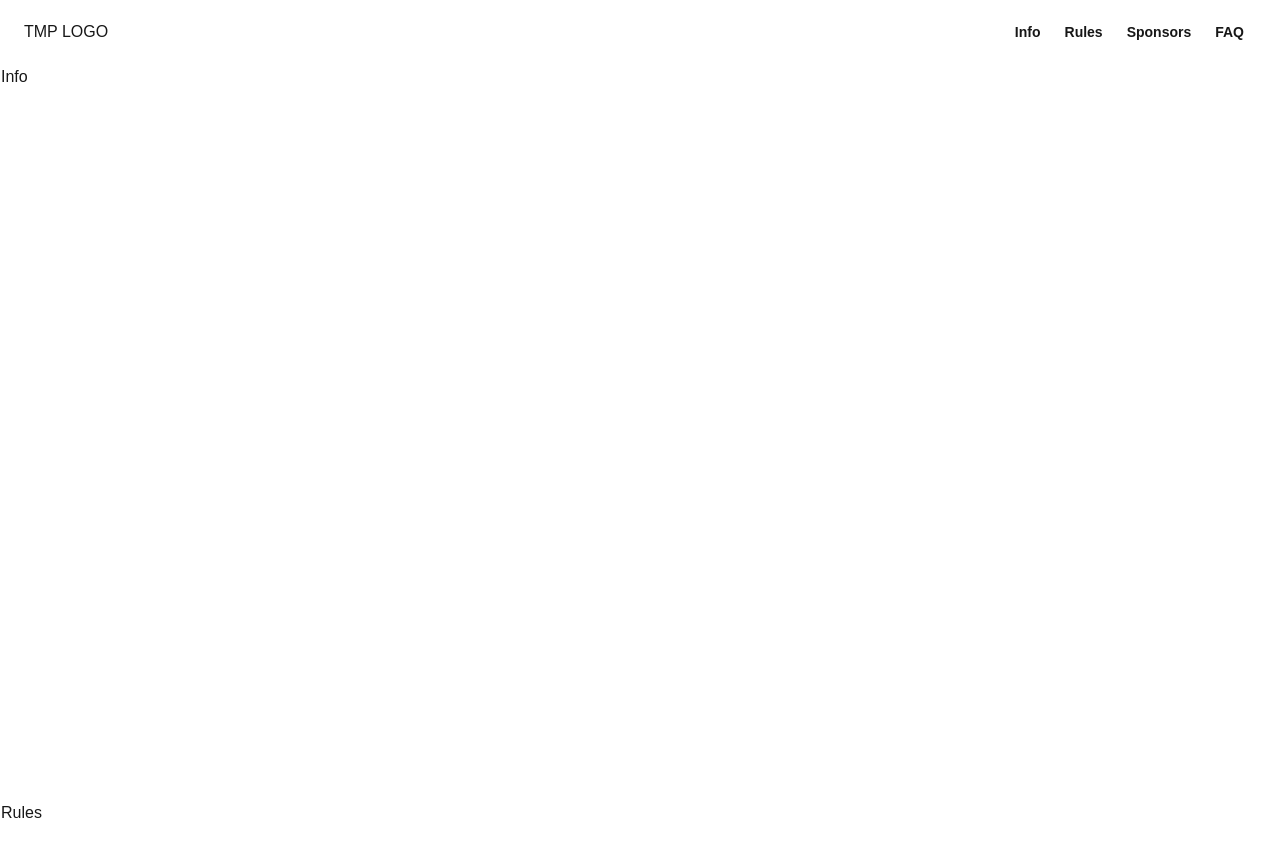
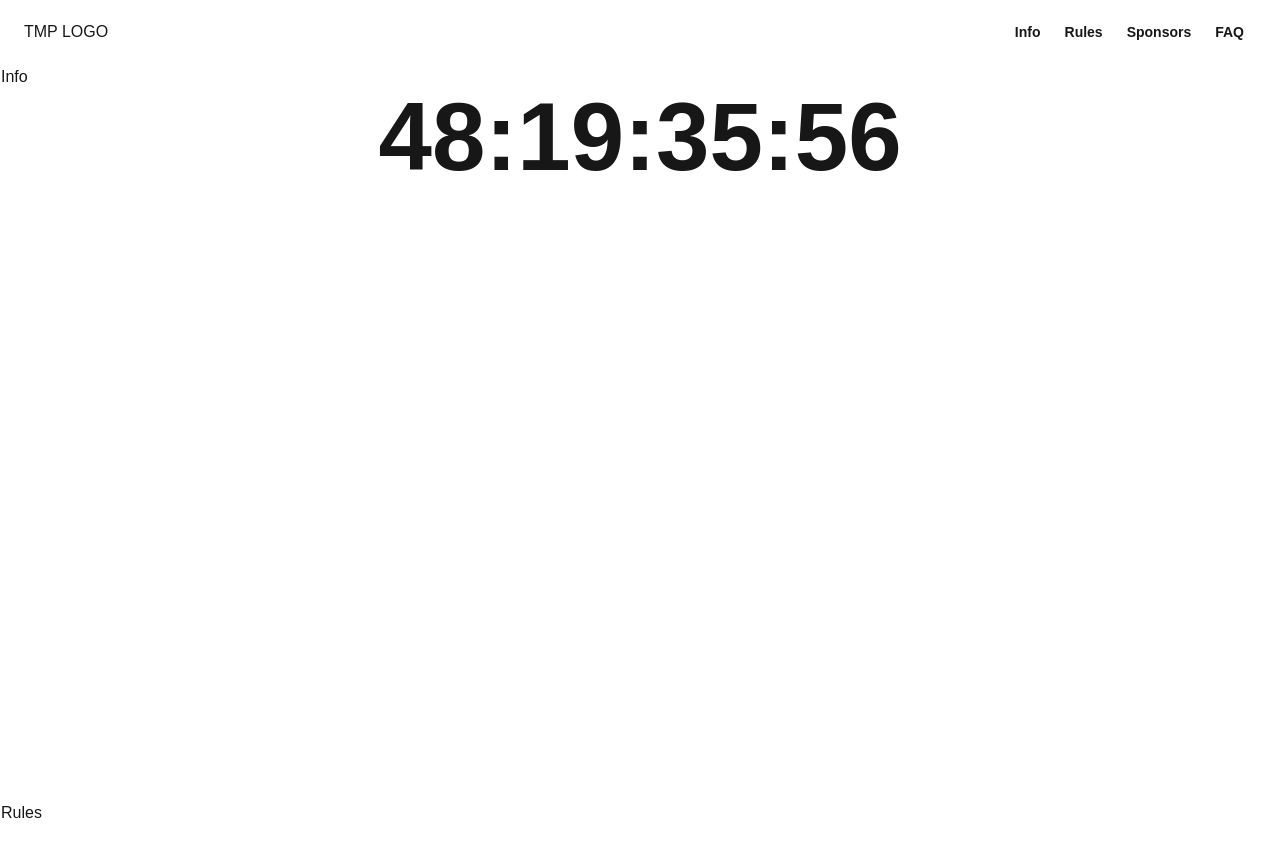
Before and after one commit to TritonXR/hackxr2025, a Next.js app: page / in a window 1280 px wide. Shown: the top 856 px of the page. Built offline with nearby package versions, Linux system fonts and the light colour scheme.

Commit message:
Countdown timer

```diff
--- /dev/null
+++ b/app/sections/Info/Components/countdownTimer.tsx
@@ -0,0 +1,20 @@
+'use client'
+
+const Countdown = dynamic(() => import('react-countdown'), { ssr: false });
+import dynamic from 'next/dynamic';
+import TimerRenderer from './timerRenderer';
+
+const hackDate: Date = new Date("February 28, 2025 17:00:00");
+
+const CountdownTimer = () => {
+    return (
+        <div className='flex w-full justify-center'>
+            <Countdown
+                date={hackDate}
+                renderer={TimerRenderer}
+            />
+        </div>
+    );
+}
+
+export default CountdownTimer;
--- /dev/null
+++ b/app/sections/Info/Components/timerRenderer.tsx
@@ -0,0 +1,13 @@
+'use client'
+
+import { CountdownRenderProps } from "react-countdown";
+
+const TimerRenderer = ({ days, hours, minutes, seconds, completed }: CountdownRenderProps) => {
+    return (
+        <h1 className="text-8xl font-bold">
+            {String(days).padStart(2, '0')}:{String(hours).padStart(2, '0')}:{String(minutes).padStart(2, '0')}:{String(seconds).padStart(2, '0')}
+        </h1>
+    );
+};
+
+export default TimerRenderer;
--- a/app/sections/Info/index.tsx
+++ b/app/sections/Info/index.tsx
@@ -1,9 +1,11 @@
 import React from 'react';
+import CountdownTimer from './Components/countdownTimer';
 
 function Info() {
     return (
         <div id="info" className="pt-16 h-screen w-full border border-white">
             Info
+            <CountdownTimer />
         </div>
     );
 }
```
